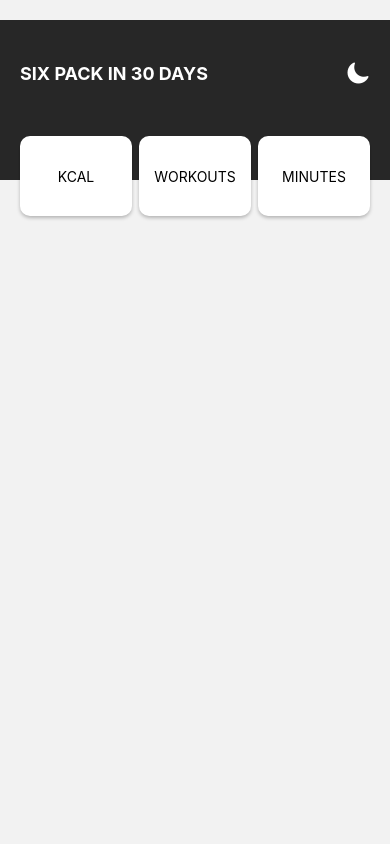
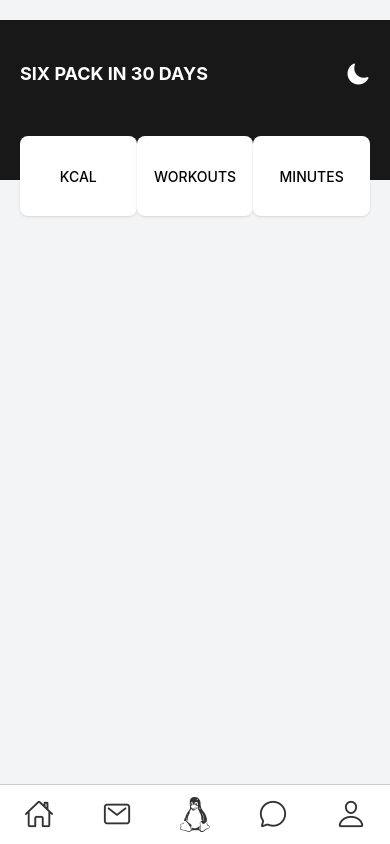
Before and after one commit to Aleu79/Emociones-Emotions, a React Native app: screen /HomeScreen in a window 390 px wide. Built offline with nearby package versions, Linux system fonts and the light colour scheme; no server answers.

Commit message:
tabnavigator

```diff
--- a/src/navigation/TabNavigator.jsx
+++ b/src/navigation/TabNavigator.jsx
@@ -0,0 +1,65 @@
+import React from "react";
+import { View, TouchableOpacity, Text } from "react-native";
+import Icon from "react-native-vector-icons/Ionicons";
+import FontAwesome from "react-native-vector-icons/FontAwesome";
+
+const TabNavigator = ({ isDarkTheme, unreadNotifications }) => {
+  return (
+    <View
+      className={`absolute bottom-0 left-0 right-0 flex-row justify-around items-center py-3 ${
+        isDarkTheme ? "bg-[#1a1a1a] border-t border-[#333]" : "bg-white border-t border-[#ccc]"
+      }`}
+    >
+      <TouchableOpacity>
+        <Icon
+          name="home-outline"
+          size={30}
+          color={isDarkTheme ? "#fff" : "#333"}
+        />
+      </TouchableOpacity>
+
+      <TouchableOpacity>
+        <View className="relative items-center">
+          <Icon
+            name="mail-outline"
+            size={30}
+            color={isDarkTheme ? "#fff" : "#333"}
+          />
+          {unreadNotifications > 0 && (
+            <View className="absolute -top-1 -right-1 bg-[#e74c3c] rounded-full w-5 h-5 justify-center items-center">
+              <Text className="text-white text-xs font-bold">
+                {unreadNotifications}
+              </Text>
+            </View>
+          )}
+        </View>
+      </TouchableOpacity>
+
+      <TouchableOpacity>
+        <FontAwesome
+          name="linux"
+          size={35}
+          color={isDarkTheme ? "#fff" : "#333"}
+        />
+      </TouchableOpacity>
+
+      <TouchableOpacity>
+        <Icon
+          name="chatbubble-outline"
+          size={30}
+          color={isDarkTheme ? "#fff" : "#333"}
+        />
+      </TouchableOpacity>
+
+      <TouchableOpacity>
+        <Icon
+          name="person-outline"
+          size={30}
+          color={isDarkTheme ? "#fff" : "#333"}
+        />
+      </TouchableOpacity>
+    </View>
+  );
+};
+
+export default TabNavigator;
--- a/src/screens/auth/ForgotPassword.jsx
+++ b/src/screens/auth/ForgotPassword.jsx
@@ -35,10 +35,6 @@ const ForgotPasswordScreen = () => {
 
     try {
       await resetPassword(email);
-      Alert.alert(
-        translate("passwordResetSent"),
-        translate("passwordResetMessage"),
-      );
     } catch (error) {
       setErrorMessage(error.message || translate("unknownError"));
     }
--- a/src/screens/home/HomeScreen.jsx
+++ b/src/screens/home/HomeScreen.jsx
@@ -1,61 +1,59 @@
-import { Text, View, StyleSheet, ScrollView, TouchableOpacity } from 'react-native';
-import { Ionicons } from '@expo/vector-icons';
-import { useContext, useState } from 'react';
+import { Text, View, ScrollView, TouchableOpacity } from "react-native";
+import { Ionicons } from "@expo/vector-icons";
+import { useState } from "react";
+import TabNavigator from "../../navigation/TabNavigator";
 
 const HomeScreen = () => {
   const [showIcon, setShowIcon] = useState(false);
 
   return (
-    <ScrollView showsVerticalScrollIndicator={false}
-      style={{ marginTop: 20 }}>
-      <View style={{ backgroundColor: "#000000d7", paddingTop: 40, paddingHorizontal: 20, height: 160, width: "100%" }}>
-        <View style={{flexDirection: "row", alignItems: "center", justifyContent: "space-between", marginBottom: 50}}>
-          <Text style={{ color: "white", fontWeight: "bold", fontSize: 18 }}>SIX PACK IN 30 DAYS</Text>
+    <View className="flex-1 bg-gray-100">
+      <ScrollView showsVerticalScrollIndicator={false} className="mt-5">
+        {/* Header */}
+        <View className="bg-black/90 pt-10 px-5 h-40 w-full">
+          <View className="flex-row items-center justify-between mb-12">
+            <Text className="text-white font-bold text-lg">SIX PACK IN 30 DAYS</Text>
 
-          {/* Dark Mode  */}
+            {/* Dark Mode */}
             <TouchableOpacity onPress={() => setShowIcon(!showIcon)}>
-            {showIcon ? <Ionicons name="sunny" size={24} color="white" /> : <Ionicons name="moon" size={24} color="white" /> }
+              {showIcon ? (
+                <Ionicons name="sunny" size={24} color="white" />
+              ) : (
+                <Ionicons name="moon" size={24} color="white" />
+              )}
             </TouchableOpacity>
           </View>
 
-        {/* Cards Row  */}
-        <View style={{ flexDirection: "row", alignItems: "center", justifyContent: "space-between", marginBottom: 30 }}>
-
-          {/* First Card  */}
-          <View style={styles.shadowCards}>
-            <Text>KCAL</Text>
+          {/* Cards Row */}
+          <View className="flex-row items-center justify-between">
+            {/* First Card */}
+            <View className="bg-white w-1/3 h-20 rounded-lg items-center justify-center shadow">
+              <Text className="font-medium">KCAL</Text>
             </View>
 
-          {/* Second Card  */}
-          <View style={styles.shadowCards}>
-            <Text>WORKOUTS</Text>
+            {/* Second Card */}
+            <View className="bg-white w-1/3 h-20 rounded-lg items-center justify-center shadow">
+              <Text className="font-medium">WORKOUTS</Text>
             </View>
 
-          {/* Third Card  */}
-          <View style={styles.shadowCards}>
-            <Text>MINUTES</Text>
+            {/* Third Card */}
+            <View className="bg-white w-1/3 h-20 rounded-lg items-center justify-center shadow">
+              <Text className="font-medium">MINUTES</Text>
             </View>
           </View>
         </View>
-      {/* Fitness Cards  */}
+
+        {/* Content */}
+        <View className="flex-1 pb-16">
+        </View>
       </ScrollView>
-  )
-}
 
-export default HomeScreen
+      {/* Tab Navigator */}
+      <View className="absolute bottom-0 left-0 right-0">
+        <TabNavigator />
+      </View>
+    </View>
+  );
+};
 
-const styles = StyleSheet.create({
-  shadowCards: {
-    backgroundColor: "#ffffff",
-    width: "32%",
-    height: 80,
-    borderRadius: 10,
-    alignItems: "center",
-    justifyContent: "center",
-    shadowColor: "#000",
-    shadowOffset: { width: 0, height: 2 },
-    shadowOpacity: 0.25,
-    shadowRadius: 3.84,
-    elevation: 5
-  },
-});
+export default HomeScreen;
--- a/src/utils/texts.js
+++ b/src/utils/texts.js
@@ -42,7 +42,8 @@ export const texts = {
     verifyTimeout: "Timeout",
     verifyTimeoutMessage: "The email was not verified within the allowed time. Please try registering again.",
     emailVerified: "Email Verified",
-    accessGranted: "Access granted. Welcome."
+    accessGranted: "Access granted. Welcome.",
+    invalidApiKey: "Invalid API key. Please check your Firebase configuration.",
   },
   es: {
     welcome: "Bienvenido a Emotions",
@@ -87,6 +88,7 @@ export const texts = {
     verifyTimeout: "Tiempo agotado",
     verifyTimeoutMessage: "No se verificó el correo en el tiempo permitido. Intenta registrarte de nuevo.",
     emailVerified: "Correo verificado",
-    accessGranted: "Acceso concedido. Bienvenido."
+    accessGranted: "Acceso concedido. Bienvenido.",
+    invalidApiKey: "Clave de API inválida. Por favor, verifica tu configuración de Firebase."
   }
 }
```
Lines whose indentation alone changed are shown as unchanged.
